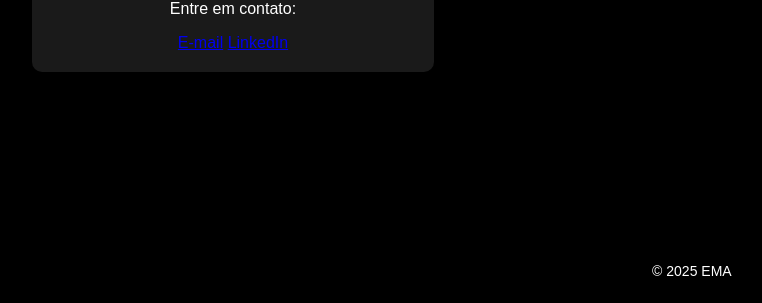
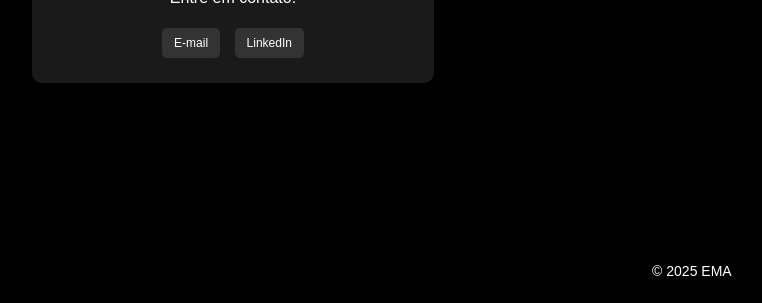
Before and after one commit to Eleandro1302/caixinha-de-promessas, a plain HTML site: page index.html in a window 1280 px wide. Shown: the part 497-800 px from the top of the page, without its empty margins (407-1169 px from the left). Drawn offline with Linux system fonts and the light colour scheme.

Commit message:
Update styles.css

```diff
--- a/styles.css
+++ b/styles.css
@@ -78,3 +78,24 @@ footer {
     transform: scale(1.1);
     background-color: transparent;
 }
+
+.contact-section {
+    margin-top: 10px;
+    text-align: center;
+}
+
+.contact-link {
+    display: inline-block;
+    margin: 5px;
+    padding: 8px 12px;
+    font-size: 12px;
+    color: #ffffff;
+    background-color: #333333;
+    text-decoration: none;
+    border-radius: 5px;
+    transition: background-color 0.2s;
+}
+
+.contact-link:hover {
+    background-color: #555555;
+}
```
